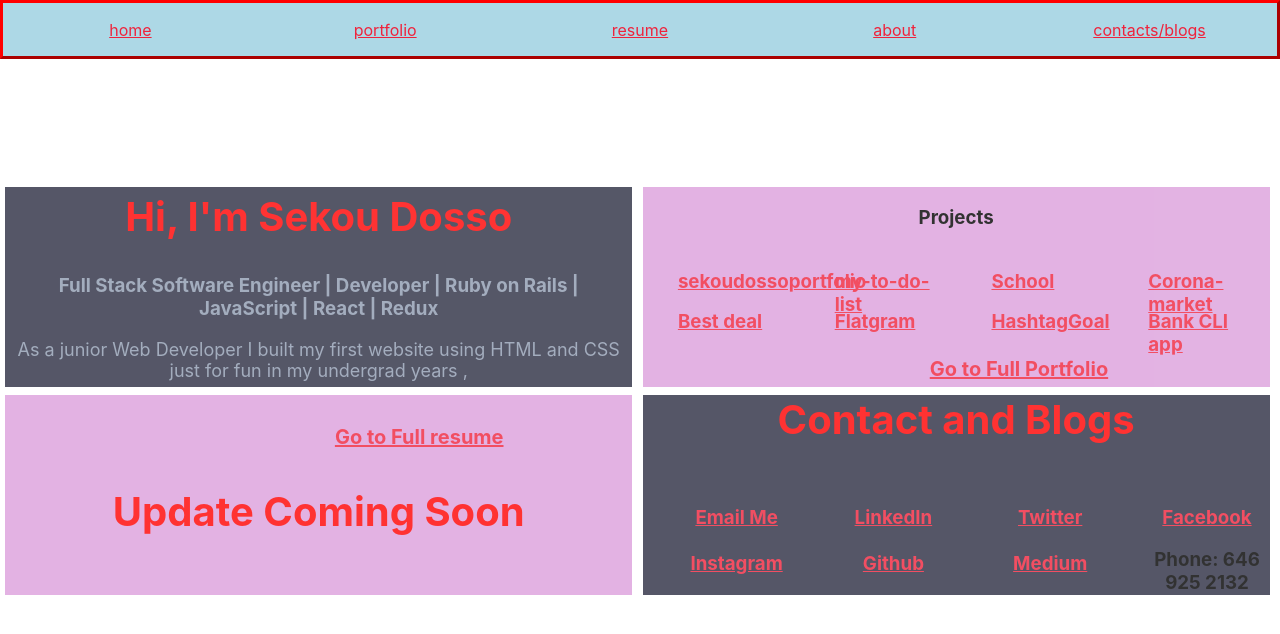
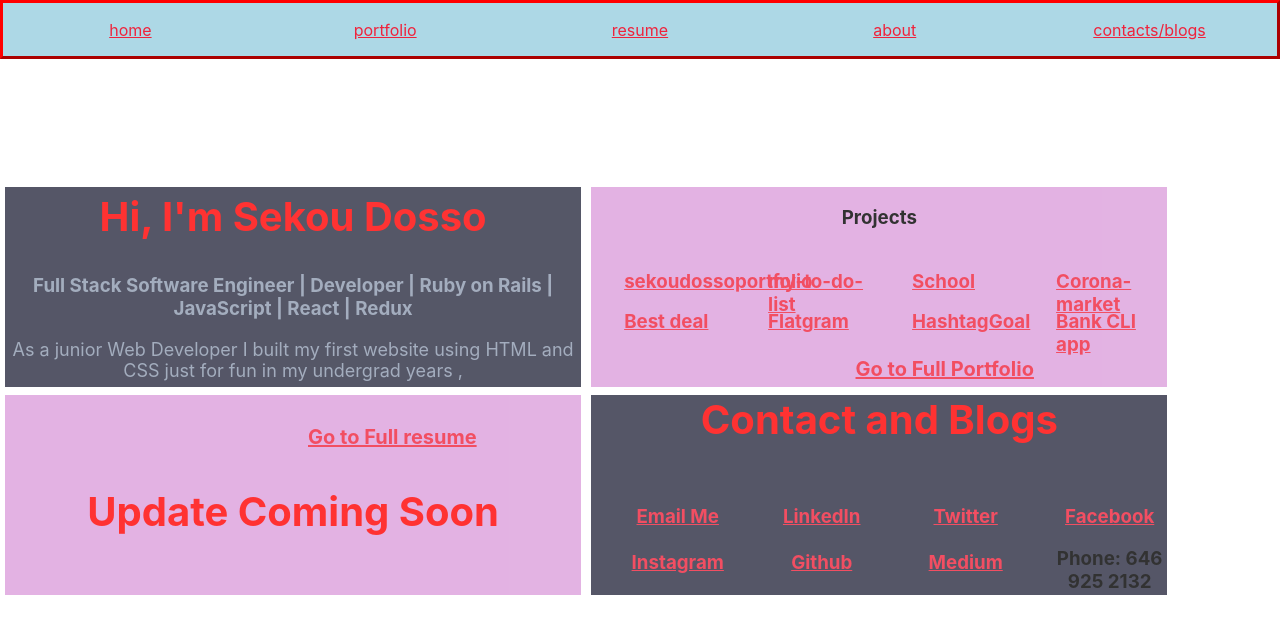
Before and after one commit to sekoudosso82/sekoudossoportfolio, a React (Create React App) app: page / in a window 1280 px wide. Shown: the top 634 px of the page. Built offline with nearby package versions, Linux system fonts and the light colour scheme.

Commit message:
testing netlify link

```diff
--- a/src/App.css
+++ b/src/App.css
@@ -84,7 +84,7 @@
 .homeSubDiv{
   overflow: scroll;
   height: 25vh;
-  width: 49vw;
+  width: 45vw;
   background-color: plum;
   float: left;
   margin: .5vh 0.4vw .5vh .4vw;
```
